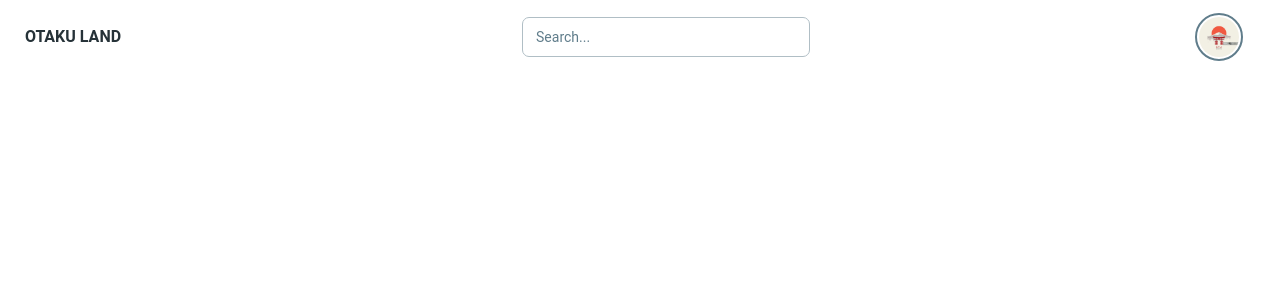
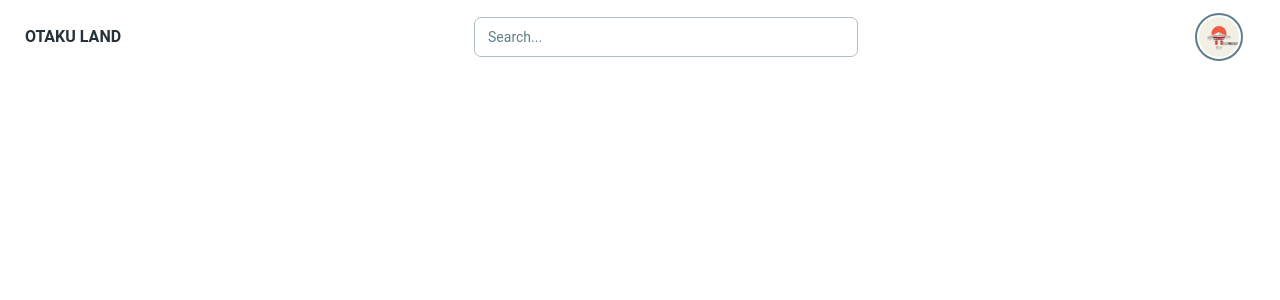
Before and after one commit to KissAkosKoppany/anime_v2, a React (Vite) app in the folder anime_v2/: page / in a window 1280 px wide. Shown: the top 300 px of the page. Built offline with nearby package versions, Linux system fonts and the light colour scheme.

Commit message:
added searchbar to navigation

```diff
--- a/anime_v2/src/Navigation/NavVomponents/SearchInput.tsx
+++ /dev/null
@@ -1,9 +0,0 @@
-import { Input } from "@material-tailwind/react";
-
-export function SearchInput() {
-  return (
-    <div>
-      <Input label="Search..." />
-    </div>
-  );
-}
--- a/anime_v2/src/Navigation/SideNav.tsx
+++ b/anime_v2/src/Navigation/SideNav.tsx
@@ -8,11 +8,10 @@ import {
   Accordion,
   AccordionHeader,
   AccordionBody,
+  Input
 } from "@material-tailwind/react";
 import {
   BookOpenIcon,
-  Cog6ToothIcon,
-  PowerIcon,
   HomeIcon,
   FunnelIcon,
   NumberedListIcon,
@@ -20,7 +19,6 @@ import {
 } from "@heroicons/react/24/solid";
 import { ChevronRightIcon, ChevronDownIcon } from "@heroicons/react/24/outline";
 import { NavigationProps } from "./TopNav";
-import { SearchInput } from "./NavVomponents/SearchInput";
 
 
 function SideNav({ openNav }: NavigationProps) {
@@ -32,12 +30,13 @@ function SideNav({ openNav }: NavigationProps) {
   };
 
   return (
-    <Card className={`fixed h-[calc(100vh-2rem)] ${openNav ? "block" : "hidden"} w-full max-w-[20rem] px-4 shadow-xl shadow-blue-gray-900/5`}>
+    // when smaller need to make it position absolute, and add a second div layer next to it to fill page as a modal
+    <Card className={`fixed h-[calc(100vh-2rem)] ${openNav ? "block" : "hidden"} w-full max-w-[15rem] px-4 shadow-xl shadow-blue-gray-900/5`}>
 
       <List>
 
         <ListItem className="md:hidden block">
-          <SearchInput />
+          <Input label="Search..." />
         </ListItem>
 
         <ListItem>
@@ -185,18 +184,6 @@ function SideNav({ openNav }: NavigationProps) {
           </AccordionBody>
         </Accordion>
 
-        <ListItem>
-          <ListItemPrefix>
-            <Cog6ToothIcon className="h-5 w-5" />
-          </ListItemPrefix>
-          Settings
-        </ListItem>
-        <ListItem>
-          <ListItemPrefix>
-            <PowerIcon className="h-5 w-5" />
-          </ListItemPrefix>
-          Log Out
-        </ListItem>
       </List>
     </Card>
   );
--- a/anime_v2/src/Navigation/TopNav.tsx
+++ b/anime_v2/src/Navigation/TopNav.tsx
@@ -3,10 +3,10 @@ import {
   Navbar,
   Typography,
   IconButton,
+  Input
 } from "@material-tailwind/react";
 import { Bars3Icon, XMarkIcon } from "@heroicons/react/24/outline";
 import AvatarWithDropdown from "./NavVomponents/AvatarWithDropdown";
-import { SearchInput } from "./NavVomponents/SearchInput";
 
 export type NavigationProps = {
   openNav: boolean
@@ -38,8 +38,8 @@ export default function TopNav({ setOpenNav, openNav }: NavigationProps) {
           OTAKU LAND
         </Typography>
 
-        <div className="mx-auto md:block hidden w-72">
-          <SearchInput />
+        <div className="mx-auto md:block hidden w-72 xl:w-96">
+          <Input label="Search..." />
         </div>
 
         <div className="mr-3 ml-auto md:ml-0">
```
Also changed, not shown: 1 other file (tests, documents, lock files or other folders).
